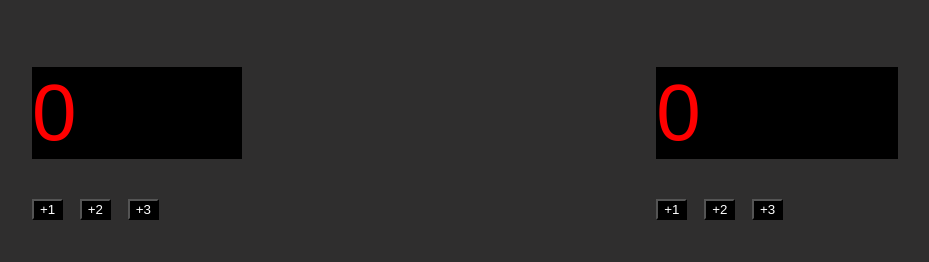
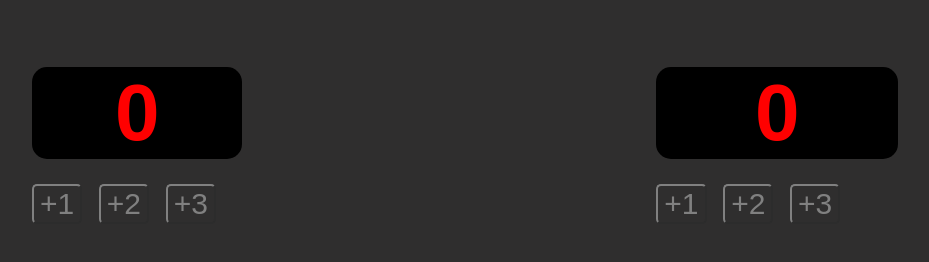
Before and after one commit to hopesunknown/basketball-score-javascript, a website: page index.html in a window 1280 px wide. Shown: the part 154-416 px from the top of the page, without its empty margins (175-1104 px from the left). Drawn offline with Linux system fonts and the light colour scheme.

Commit message:
adjusting button and display styling

```diff
--- a/index.css
+++ b/index.css
@@ -4,8 +4,13 @@ body {
 }
 
 button {
-  background-color: black;
-  color: white;
+  background-color: rgb(47, 46, 46);
+  border-radius: 5px;
+  border-color: grey;
+  color: grey;
+  display: inline-block;
+  font-size: 30px;
+  justify-content: space-around;
 }
 
 .container {
@@ -19,7 +24,10 @@ button {
 
 .score {
   background-color: black;
+  border-radius: 15px;
   color: red;
   display: flex;
   font-size: 80px;
+  font-weight: bolder;
+  justify-content: space-around;
 }
```
